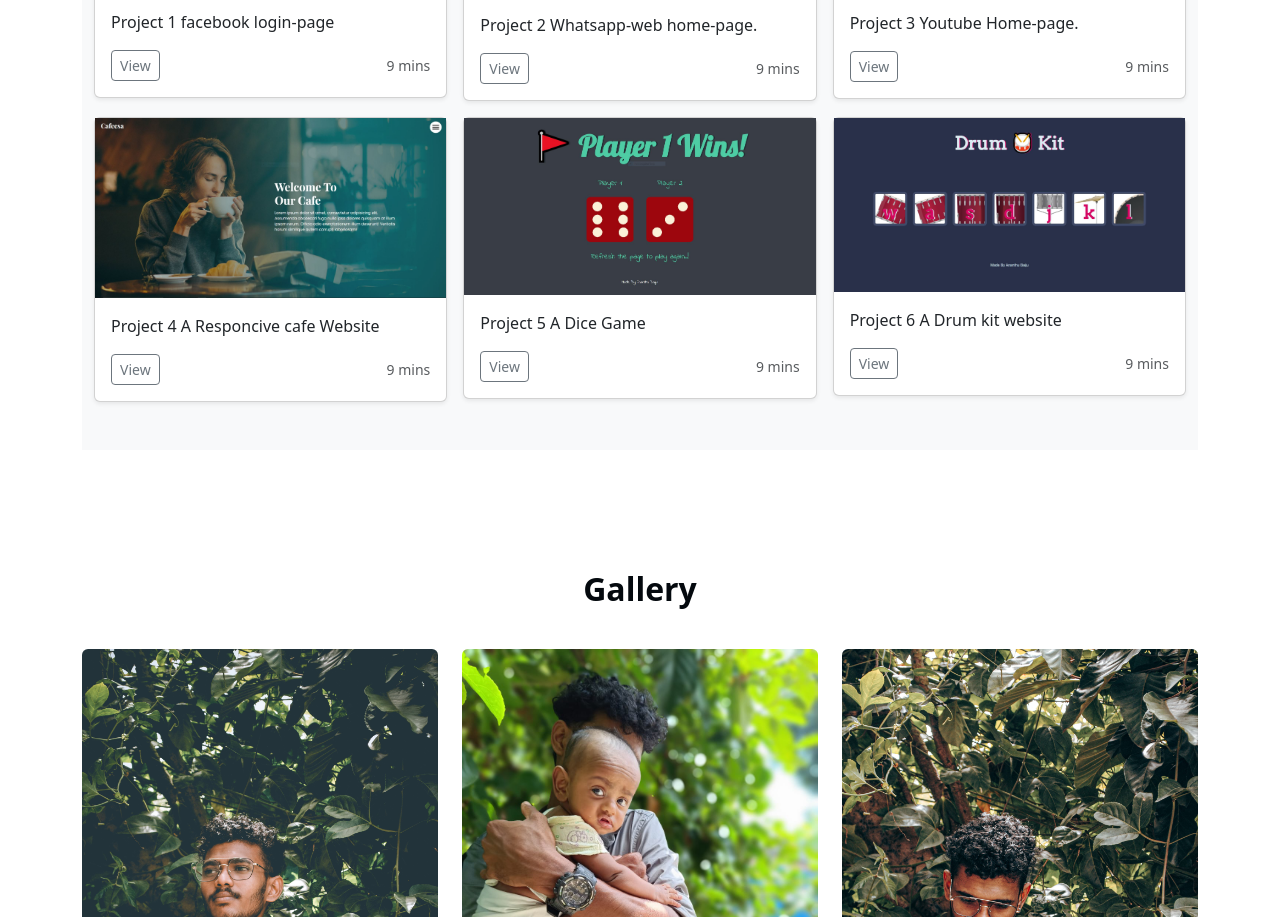
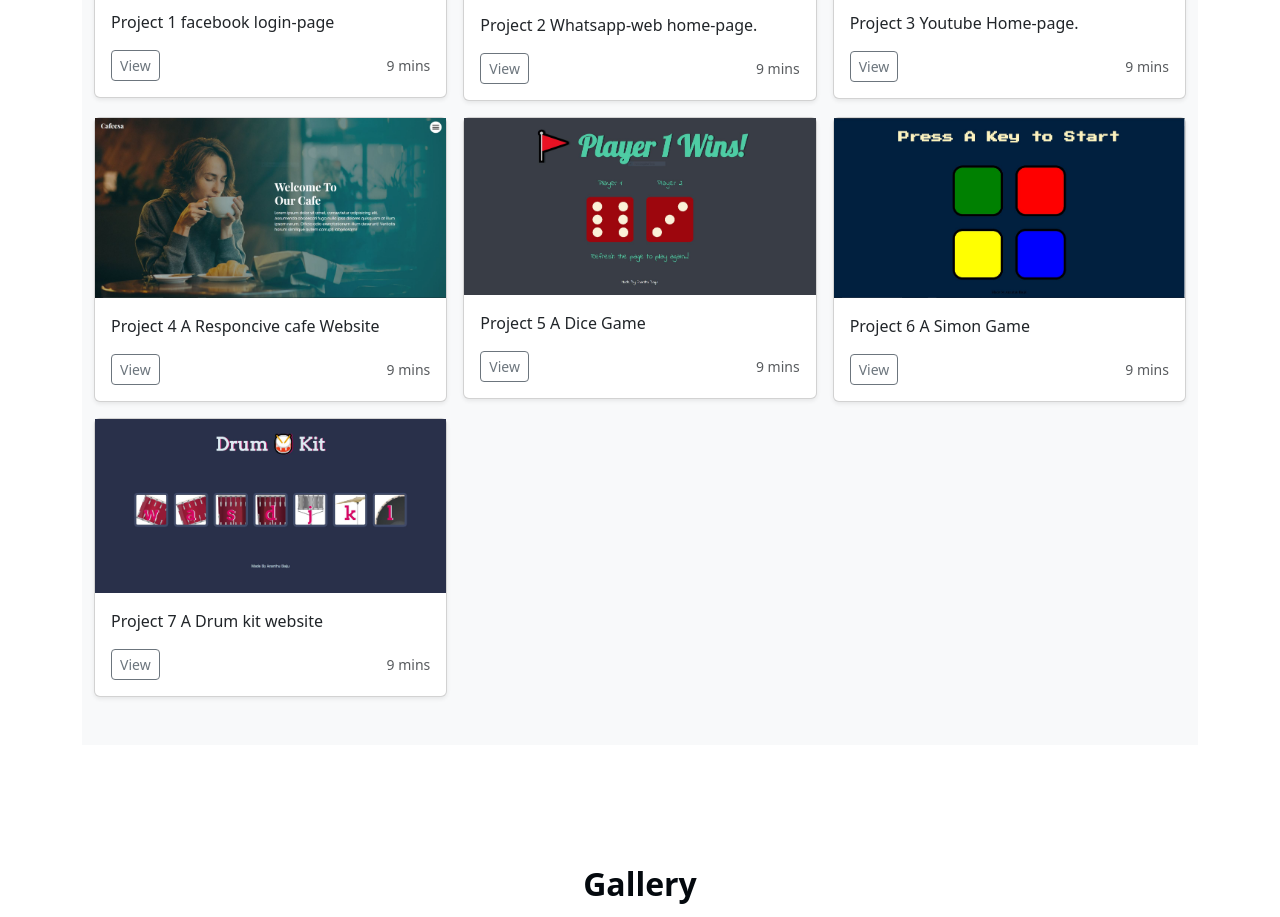
Before and after one commit to ananthubaiju2001/my-website, a plain HTML site: page index.html in a window 1280 px wide. Shown: the part 4701-5618 px from the top of the page. Drawn offline with nearby package versions, Linux system fonts and the light colour scheme.

Commit message:
index.html

```diff
--- a/index.html
+++ b/index.html
@@ -419,7 +419,7 @@
             </div>
              <div class="col">
               <div class="card shadow-sm">
-                <img src="./Assets/Images/dice.JPG" alt="sample project 4">
+                <img src="./Assets/Images/dice.JPG" alt="sample project 5">
                 <div class="card-body">
                   <p class="card-text">Project 5 A Dice Game </p>
                   <div class="d-flex justify-content-between align-items-center">
@@ -432,11 +432,26 @@
                 </div>
               </div>
             </div>
+             <div class="col">
+              <div class="card shadow-sm">
+                <img src="./Assets/Images/simon.JPG" alt="sample project 6">
+                <div class="card-body">
+                  <p class="card-text">Project 6 A Simon Game </p>
+                  <div class="d-flex justify-content-between align-items-center">
+                    <div class="btn-group">
+                      <a href="https://ananthubaiju2001.github.io/simon-game/"
+                        class="btn btn-sm btn-outline-secondary" role="button">View</a>
+                    </div>
+                    <small class="text-body-secondary">9 mins</small>
+                  </div>
+                </div>
+              </div>
+            </div>
             <div class="col">
               <div class="card shadow-sm">
-                <img src="./Assets/Images/drum-kit.JPG" alt="sample project 4">
+                <img src="./Assets/Images/drum-kit.JPG" alt="sample project 7">
                 <div class="card-body">
-                  <p class="card-text">Project 6 A Drum kit website </p>
+                  <p class="card-text">Project 7 A Drum kit website </p>
                   <div class="d-flex justify-content-between align-items-center">
                     <div class="btn-group">
                       <a href="https://ananthubaiju2001.github.io/Drum-kit-project/"
```
